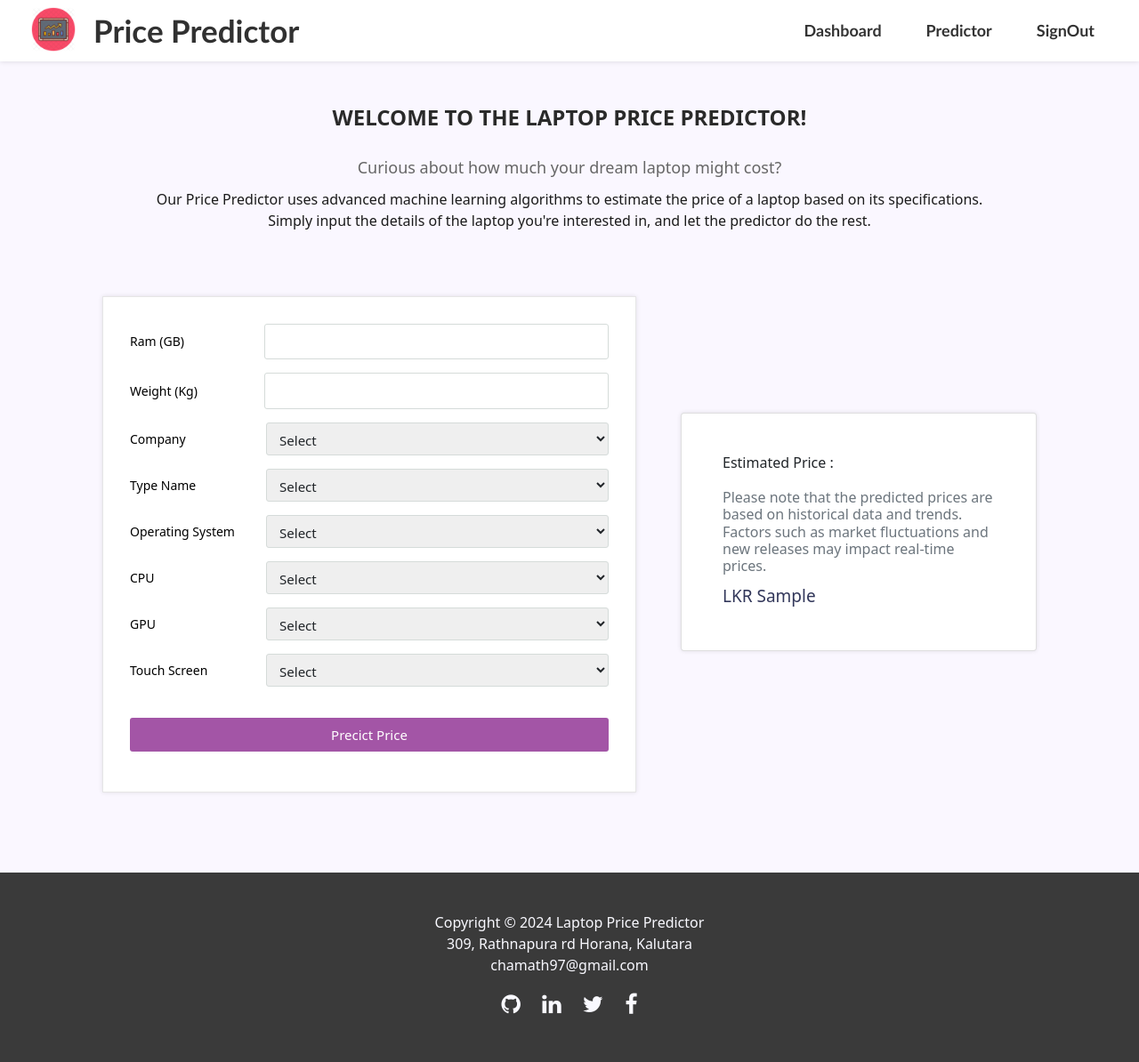
After one commit to chama97/LaptopPricePredictor, a Python web app: template templates/dash.html in a window 1280 px wide, after a click on "Predictor". The commit adds this page. Shown: the whole page at 89% size. Run offline with Jinja, Linux system fonts and the light colour scheme; the template is opened without the code that fills it: most values are stand-ins (such as "Sample title", 1, 10 or a date in 2020); some libraries are stand-ins or nearby versions.

Commit message:
add graphs and predictor UI

```diff
--- a/templates/assets/css/style.css
+++ b/templates/assets/css/style.css
@@ -68,3 +68,223 @@ footer a {
     margin: 0 10px;
     text-decoration: none;
 }
+
+
+/* //////////////////////////////////////////////////////////////////////////////////////////////////////////////// */
+
+.form-box {
+    display: flex;
+    flex-direction: row;
+    align-items: center;
+    justify-content: center;
+    gap: 50px;
+}
+
+.wrapper{
+    margin-top: 20px;
+    margin-bottom: 30px;
+    width: 600px;
+    background: #ffffff;
+    border: solid #e6e6e6 0.6px ;
+    box-shadow: 0 0 5px rgba(0, 0, 0, 0.1);
+    padding: 30px;
+}
+
+.card {
+    width: 400px;
+}
+
+.title{
+    margin-top: 45px;
+    font-size: 24px;
+    font-weight: 700;
+    margin-bottom: 25px;
+    color: rgb(42, 42, 42);
+    text-transform: uppercase;
+    text-align: center;
+}
+
+.texts {
+    font-size: 16px;
+    font-weight: 500;
+    margin-bottom: 25px;
+    color: rgb(27, 27, 27);
+    text-align: center;
+}
+
+.card-text{
+    margin-top: 10px;
+    font-size: 19px;
+    color: rgb(50, 55, 90);
+}
+
+.wrapper .form{
+    width: 100%;
+}
+
+.wrapper .form .inputfield{
+    margin-bottom: 15px;
+    display: flex;
+    align-items: center;
+}
+
+.wrapper .form .inputfield label{
+     width: 200px;
+     color: black;
+     margin-right: 10px;
+    font-size: 14px;
+}
+
+.check{
+    margin-bottom: 15px;
+    display: flex;
+    justify-content: space-around;
+}
+
+.check label{
+    padding: 0px 10px 0px 0px;
+}
+
+.wrapper .form .inputfield .input{
+    width: 100%;
+    outline: none;
+    border: 1px solid #d5dbd9;
+    font-size: 15px;
+    padding: 8px 10px;
+    border-radius: 3px;
+}
+
+.wrapper .form .inputfield .custom_select{
+    position: relative;
+    width: 100%;
+    height: 37px;
+}
+
+.wrapper .form .inputfield .custom_select:before{
+    position: absolute;
+    top: 12px;
+    right: 10px;
+}
+
+.wrapper .form .inputfield .custom_select select{
+    width: 100%;
+    height: 100%;
+    border: 0px;
+    padding: 8px 10px;
+    font-size: 15px;
+    border: 1px solid #d5dbd9;
+    border-radius: 3px;
+}
+
+.wrapper .form .inputfield .btn{
+    margin-top: 20px;
+    width: 100%;
+    padding: 8px 10px;
+    font-size: 15px;
+    border: 0px;
+    background:  rgb(163, 85, 166);
+    color: #fff;
+    cursor: pointer;
+    border-radius: 3px;
+    outline: none;
+}
+
+.result p{
+    text-align: center;
+    color: blue;
+    font-size: 18px;
+    font-weight: bold;
+}
+
+.box {
+    margin-top: 60px;
+    width: 100%;
+    display: flex;
+    align-items: center;
+    justify-content: space-around;
+}
+
+.widge {
+    display: flex;
+    flex-direction: row;
+    border: solid #e7e7e7 0.6px ;
+    background-color: #ffffff;
+    width: 400px;
+    height: 110px;
+    box-shadow: 0 0 5px rgba(0, 0, 0, 0.1);
+}
+
+.wrapbox {
+    display: flex;
+    align-items: center;
+    justify-content: center;
+    height: 100%;
+    width: 30%;
+}
+
+.leftbox {
+    display: flex;
+    align-items: center;
+    justify-content: center;
+    height: 85%;
+    width: 85%;
+}
+
+.rightbox {
+    display: flex;
+    flex-direction: column;
+    height: 100%;
+    width: 70%;
+}
+
+.topbox {
+    display: flex;
+    justify-content: center;
+    align-items: center;
+    width: 100%;
+    height: 50px;
+}
+
+.botbox {
+    display: flex;
+    justify-content: center;
+    align-items: center;
+    width: 100%;
+    height: 60px;
+}
+
+.toptext {
+    margin-top: 10px;
+    color: #7e7e7e;
+    font-weight: bold;
+    font-size: 17px;
+}
+
+.bottext {
+    margin-bottom: 15px;
+    font-weight: 600;
+    font-size: 25px;
+}
+
+.chartbox {
+    margin-top: 70px;
+    display: flex;
+    justify-content: space-around;
+    align-items: center;
+    flex-direction: row;
+    width: 100%;
+}
+.leftchart{
+    background-color: #ffffff;
+    padding: 20px;
+    border: solid #d7d7d7 0.6px ;
+    width: 45%;
+    height: 100%;
+}
+.rightchart {
+    background-color: #ffffff;
+    padding: 20px;
+    border: solid #d7d7d7 0.6px ;
+    width: 45%;
+    height: 100%;
+}
--- /dev/null
+++ b/templates/dash.html
@@ -0,0 +1,399 @@
+<!DOCTYPE html>
+<html lang="en">
+
+<head>
+    <meta charset="UTF-8">
+    <meta name="viewport" content="width=device-width, initial-scale=1.0">
+    <title>LaptopPricePredictor</title>
+    <style>
+        #dashboard,
+        #predictor,
+        #rate {
+            display: none;
+        }
+    </style>
+    <style>
+    </style>
+    <link rel="stylesheet" href="assets/css/style.css">
+    <link href="https://cdn.jsdelivr.net/npm/bootstrap@5.0.2/dist/css/bootstrap.min.css" rel="stylesheet"
+        integrity="sha384-EVSTQN3/azprG1Anm3QDgpJLIm9Nao0Yz1ztcQTwFspd3yD65VohhpuuCOmLASjC" crossorigin="anonymous">
+    <script src="https://code.jquery.com/jquery-3.3.1.slim.min.js"></script>
+    <script src="https://stackpath.bootstrapcdn.com/bootstrap/4.3.1/js/bootstrap.min.js"></script>
+    <link rel="stylesheet" href="https://unpkg.com/tailwindcss@2.2.19/dist/tailwind.min.css" />
+    <script src="https://cdnjs.cloudflare.com/ajax/libs/Chart.js/2.7.2/Chart.bundle.min.js"
+        integrity="sha256-XF29CBwU1MWLaGEnsELogU6Y6rcc5nCkhhx89nFMIDQ=" crossorigin="anonymous"></script>
+    <link rel="stylesheet" href="https://cdnjs.cloudflare.com/ajax/libs/font-awesome/4.7.0/css/font-awesome.min.css">
+</head>
+
+<body style=" background-color: #faf7ff;">
+    <section id="navbar">
+        <nav class="navbar">
+            <div class="navdiv">
+                <div class="logo">
+                    <div>
+                        <img src="./assets/img/icon.png" style="width: 50px;" alt="">
+                    </div>
+                    <a href="#">Price Predictor</a>
+                </div>
+                <ul>
+                    <li><a href="#" onclick="showPage('dashboard')">Dashboard</a></li>
+                    <li><a href="#" onclick="showPage('predictor')">Predictor</a></li>
+                    <li><a href="index.html" onclick="showPage('rate')">SignOut</a></li>
+                </ul>
+            </div>
+        </nav>
+    </section>
+
+    <section id="dashboard">
+        <div class="box">
+            <div class="widge">
+                <div class="wrapbox">
+                    <div style="background-color: rgb(78, 191, 85);" class="leftbox">
+                        <img style="width: 70px;" src="./assets/img/icons8-average-100 (2).png" alt="">
+                    </div>
+                </div>
+                <div class="rightbox">
+                    <div class="topbox"><span class="toptext">AVERAGE LAPTOP PRICE</span></div>
+                    <div class="botbox"><span class="bottext">Rs: 120000</span></div>
+                </div>
+            </div>
+            <div class="widge">
+                <div class="wrapbox">
+                    <div style="background-color: rgb(181, 74, 185);" class="leftbox">
+                        <img style="width: 60px;" src="./assets/img/icons8-bill-100.png" alt="">
+                    </div>
+                </div>
+                <div class="rightbox">
+                    <div class="topbox"><span class="toptext">TOTAL LAPTOPS IN StOCK</span></div>
+                    <div class="botbox"><span class="bottext">3000</span></div>
+                </div>
+            </div>
+            <div class="widge">
+                <div class="wrapbox">
+                    <div style="background-color: rgb(76, 99, 193);" class="leftbox">
+                        <img style="width: 60px;" src="./assets/img/icons8-best-100.png" alt="">
+                    </div>
+                </div>
+                <div class="rightbox">
+                    <div class="topbox"><span class="toptext">BEST RATING CATEGORY</span></div>
+                    <div class="botbox"><span class="bottext">HP Pavilion</span></div>
+                </div>
+            </div>
+        </div>
+        <div class="chartbox">
+            <div class="leftchart">
+                <div style="margin-bottom: 25px; text-align: center;">
+                    <span style="font-size: 17px; font-weight: 600;">Laptop Average Price Distribution by Company</span>
+                </div>
+                <canvas id="compChart"></canvas>
+            </div>
+            <div class="rightchart">
+                <div style="margin-bottom: 25px; text-align: center;">
+                    <span style="font-size: 17px; font-weight: 600;">Laptop Average Price Distribution by Type</span>
+                </div>
+                <canvas id="typeChart"></canvas>
+            </div>
+        </div>
+
+        <div class="chartbox">
+            <div class="leftchart">
+                <div style="margin-bottom: 25px; text-align: center;">
+                    <span style="font-size: 17px; font-weight: 600;">Laptop Average Price Distribution by RAM Capacity
+                    </span>
+                </div>
+                <canvas id="ramchart"></canvas>
+            </div>
+            <div class="rightchart">
+                <div style="margin-bottom: 25px; text-align: center;">
+                    <span style="font-size: 17px; font-weight: 600;">Laptop Distribution by Processor Types</span>
+                </div>
+                <canvas id="prochart"></canvas>
+            </div>
+        </div>
+
+    </section>
+
+    <section id="predictor">
+        <div class="title">
+            <span>
+                Welcome to the Laptop Price Predictor!
+            </span>
+        </div>
+        <div class="texts">
+            <div style="margin-bottom: 10px;">
+                <span style="color: rgb(102, 102, 102); font-size: 18px;">
+                    Curious about how much your dream laptop might cost?
+                </span>
+            </div>
+            <span>
+                Our Price Predictor uses advanced machine learning algorithms to
+                estimate the price of a laptop based on its specifications.
+                <br>
+                Simply input the details of the laptop you're interested in, and let the predictor do the rest.
+            </span>
+        </div>
+        <div class="form-box">
+            <div class="mt-5 wrapper">
+                <form action="/" method="POST">
+                    <div class="form">
+                        <div class="inputfield">
+                            <label for="ram">Ram (GB)</label>
+                            <input class="input" type="text" name="ram" required>
+                        </div>
+                        <div class="inputfield">
+                            <label for="weight">Weight (Kg)</label>
+                            <input class="input" type="text" name="weight" required>
+                        </div>
+                        <div class="inputfield">
+                            <label for="company">Company</label>
+                            <div class="custom_select">
+                                <select name="company" id="company">
+                                    <option value="" selected hidden>Select</option>
+                                    <option value="acer">Acer</option>
+                                    <option value="apple">Apple</option>
+                                    <option value="asus">Asus</option>
+                                    <option value="dell">Dell</option>
+                                    <option value="hp">HP</option>
+                                    <option value="lenovo">Lenovo</option>
+                                    <option value="msi">MSI</option>
+                                    <option value="toshiba">Toshiba</option>
+                                    <option value="other">Other</option>
+                                </select>
+                            </div>
+                        </div>
+                        <div class="inputfield">
+                            <label for="typename">Type Name</label>
+                            <div class="custom_select">
+                                <select name="typename" id="typename">
+                                    <option value="" selected hidden>Select</option>
+                                    <option value="2in1convertible">2 in 1 Convertible</option>
+                                    <option value="gaming">Gaming</option>
+                                    <option value="netbook">Net Book</option>
+                                    <option value="notebook">Note Book</option>
+                                    <option value="ultrabook">Ultra Book</option>
+                                    <option value="workstation">Workstation</option>
+                                </select>
+                            </div>
+                        </div>
+                        <div class="inputfield">
+                            <label for="opsys">Operating System</label>
+                            <div class="custom_select">
+                                <select name="opsys" id="opsys">
+                                    <option value="" selected hidden>Select</option>
+                                    <option value="windows">Windows</option>
+                                    <option value="mac">Mac</option>
+                                    <option value="linux">Linux</option>
+                                    <option value="other">Other</option>
+                                </select>
+                            </div>
+                        </div>
+                        <div class="inputfield">
+                            <label for="cpuname">CPU</label>
+                            <div class="custom_select">
+                                <select name="cpuname" id="cpuname">
+                                    <option value="" selected hidden>Select</option>
+                                    <option value="intelcorei3">Intel Core i3</option>
+                                    <option value="intelcorei5">Intel Core i5</option>
+                                    <option value="intelcorei7">Intel Core i7</option>
+                                    <option value="amd">AMD</option>
+                                    <option value="other">Other</option>
+                                </select>
+                            </div>
+                        </div>
+                        <div class="inputfield">
+                            <label for="gpuname">GPU</label>
+                            <div class="custom_select">
+                                <select name="gpuname" id="gpuname">
+                                    <option value="" selected hidden>Select</option>
+                                    <option value="intel">Intel</option>
+                                    <option value="amd">AMD</option>
+                                    <option value="nvidia">Nvidia</option>
+                                </select>
+                            </div>
+                        </div>
+                        <div class="inputfield">
+                            <label for="gpuname">Touch Screen</label>
+                            <div class="custom_select">
+                                <select name="touchscreen" id="touchscreen">
+                                    <option value="" selected hidden>Select</option>
+                                    <option value="yes">Yes</option>
+                                    <option value="no">No</option>
+                                </select>
+                            </div>
+                        </div>
+                        <div class="inputfield">
+                            <input class="btn" type="submit" value="Precict Price">
+                        </div>
+                    </div>
+                </form>
+            </div>
+            <div class="wrapper card">
+                <div class="card-body">
+                    <h5 class="card-title">Estimated Price :</h5>
+                    <h6 class="card-subtitle mb-2 text-muted" style="margin-top: 20px;">Please note that the predicted
+                        prices are based on
+                        historical data and trends. Factors such as market fluctuations and new releases may impact
+                        real-time prices.</h6>
+                    <p class="card-text">LKR {{pred_value}}</p>
+                </div>
+            </div>
+        </div>
+    </section>
+
+
+    <section id="rate">
+
+    </section>
+
+    <script src="https://cdn.jsdelivr.net/npm/bootstrap@5.0.2/dist/js/bootstrap.bundle.min.js"
+        integrity="sha384-MrcW6ZMFYlzcLA8Nl+NtUVF0sA7MsXsP1UyJoMp4YLEuNSfAP+JcXn/tWtIaxVXM" crossorigin="anonymous">
+        </script>
+
+    <script defer>
+        document.addEventListener("DOMContentLoaded", function () {
+            setTimeout(function () {
+                document.getElementById("navbar").style.display = "block";
+                document.getElementById("dashboard").style.display = "block";
+            }, 1000);
+        });
+
+        function showPage(pageId) {
+            document.getElementById("dashboard").style.display = "none";
+            document.getElementById("predictor").style.display = "none";
+            document.getElementById(pageId).style.display = "block";
+        }
+    </script>
+
+    <script>
+        var ctxB = document.getElementById("compChart").getContext('2d');
+        var myBarChart = new Chart(ctxB, {
+            type: 'bar',
+            data: {
+                "labels": ["Apple", "HP", "Acer", "Asus", "Dell", "Lenovo", "MSI", "Microsoft", "Toshiba", "Huawei", "Samsung", "LG"],
+                datasets: [{
+                    label: 'Average Price',
+                    "data": [100000, 50000, 35000, 52000, 55000, 52000, 90000, 80000, 85000, 75000, 150000, 85000, 100000],
+
+                    backgroundColor: "rgb(21, 214, 224)",
+                    borderColor: "#0066cc",
+                    borderWidth: 1
+                }]
+            },
+            options: {
+                scales: {
+                    yAxes: [{
+                        ticks: {
+                            beginAtZero: true
+                        }
+                    }]
+                }
+            }
+        });
+
+
+        var tbc = document.getElementById("typeChart").getContext('2d');
+        var myTypeChart = new Chart(tbc, {
+            type: 'bar',
+            data: {
+                labels: ["Ultrabook", "Notebook", "Netbook", "Gaming", "Touchscreen", "Workstation"],
+                datasets: [{
+                    label: 'Laptop Categories',
+                    data: [80000, 40000, 35000, 90000, 70000, 120000, 0],
+
+                    backgroundColor: "#33cc33",
+                    borderColor: "#145214",
+                    borderWidth: 1
+                }]
+            },
+            options: {
+                scales: {
+                    yAxes: [{
+                        ticks: {
+                            beginAtZero: true
+                        }
+                    }]
+                }
+            }
+        });
+
+
+        new Chart(document.getElementById("ramchart"), {
+            "type": "bar",
+            "data": {
+                "labels": [4, 6, 8, 12, 16, 24, 32],
+                "datasets": [{
+                    "label": "Ram Price",
+                    "data": [30000, 35000, 50000, 70000, 100000, 120000, 150000],
+
+                    "backgroundColor": ["rgba(255, 99, 132, 0.2)", "rgba(255, 159, 64, 0.2)", "rgba(255, 205, 86, 0.2)", "rgba(75, 192, 192, 0.2)", "rgba(54, 162, 235, 0.2)", "rgba(153, 102, 255, 0.2)", "rgba(201, 203, 207, 0.2)"],
+                    "borderColor": ["rgb(255, 99, 132)", "rgb(255, 159, 64)", "rgb(255, 205, 86)", "rgb(75, 192, 192)", "rgb(54, 162, 235)", "rgb(153, 102, 255)", "rgb(201, 203, 207)"],
+                    "borderWidth": 1
+                }, {
+                    "label": "Price varience",
+                    "data": [30000, 35000, 50000, 70000, 100000, 120000, 150000],
+                    "type": "line",
+                    "fill": false,
+                    "borderColor": "rgb(54, 162, 235)"
+                }]
+            },
+            options: {
+                scales: {
+                    yAxes: [{
+                        ticks: {
+                            beginAtZero: true
+                        }
+                    }]
+                }
+            }
+        });
+
+
+
+        new Chart(document.getElementById("prochart"), {
+            "type": "doughnut",
+            options: {
+                radiusBackground: {
+                    color: '#d1d1d1'
+                },
+                cutoutPercentage: 70,
+                title: {
+                    display: false,
+                },
+                legend: {
+                    display: true,
+                    fontColor: 'white',
+
+                },
+
+            },
+            "data": {
+                "labels": ["Intel Core i5", "Intel Core i7", "AMD Processor", "Intel Core i3", "Other Processors"],
+                "datasets": [{
+                    "label": "Issues",
+                    "data": [50000, 80000, 38000, 34000, 34000],
+                    "backgroundColor": ["rgb(255, 99, 132)", "rgb(54, 162, 235)", "rgb(255, 205, 86)", "rgb(57, 194, 66)", "rgb(53, 23, 222)"]
+                }]
+            }
+
+        });
+    </script>
+
+</body>
+<footer style="margin-top: 60px;">
+    <br>
+    <p>
+        Copyright © 2024 Laptop Price Predictor<br>
+        309, Rathnapura rd Horana, Kalutara
+    </p>
+    <a href="mailto:chamath97@gmail.com">chamath97@gmail.com</a>
+    <div style="margin-top: 20px; margin-bottom: 30px;">
+        <a href="https://github.com/chama97" target="_blank"><i style="font-size: 25px;" class="fa fa-github"></i></a>
+        <a href="https://linkedin.com" target="_blank"><i style="font-size: 25px;" class="fa fa-linkedin"></i></a>
+        <a href="https://twitter.com" target="_blank"><i style="font-size: 25px;" class="fa fa-twitter"></i></a>
+        <a href="https://facebook.com" target="_blank"><i style="font-size: 25px;" class="fa fa-facebook"></i></a>
+    </div>
+
+</footer>
+
+
+</html>
```
Also changed, not shown: templates/index.html (+20 -15 lines), templates/assets/img/icons8-average-100 (2).png (added), templates/assets/img/icons8-best-100.png (added), templates/assets/img/icons8-bill-100.png (added).
